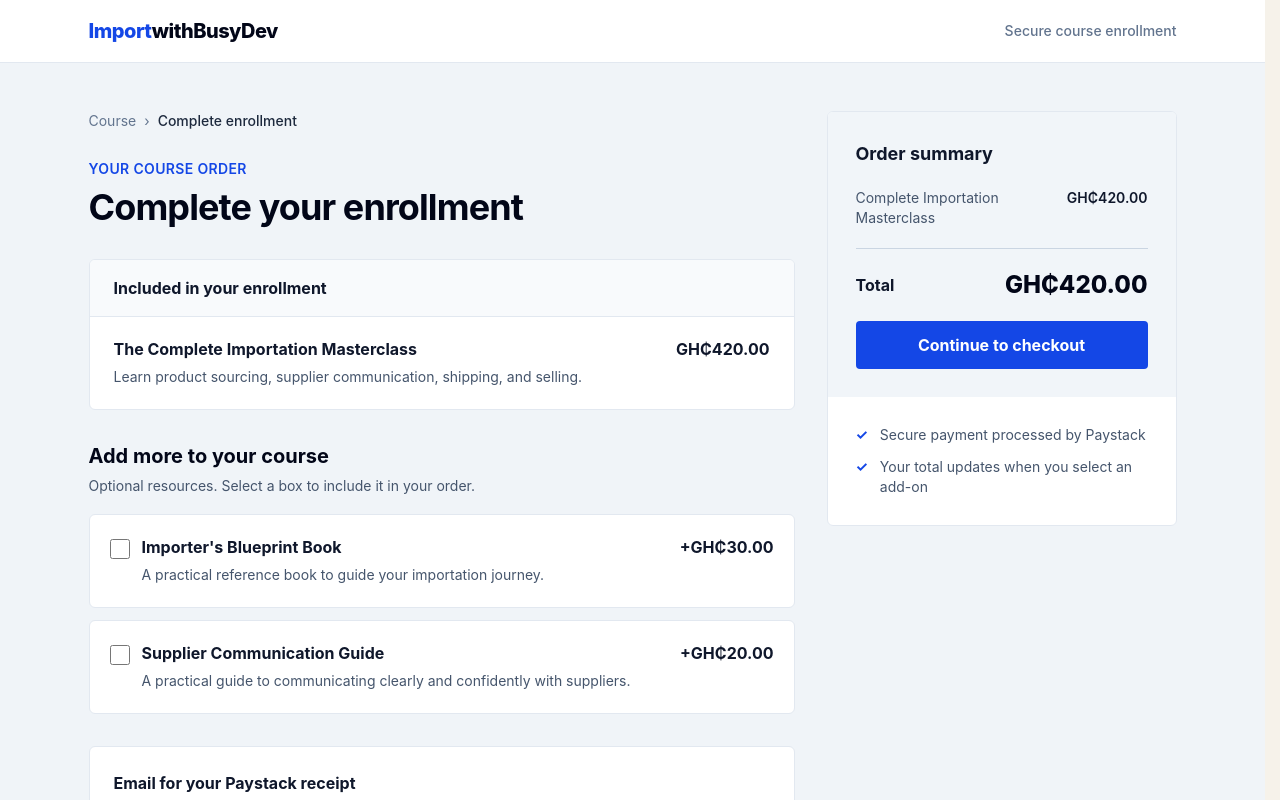
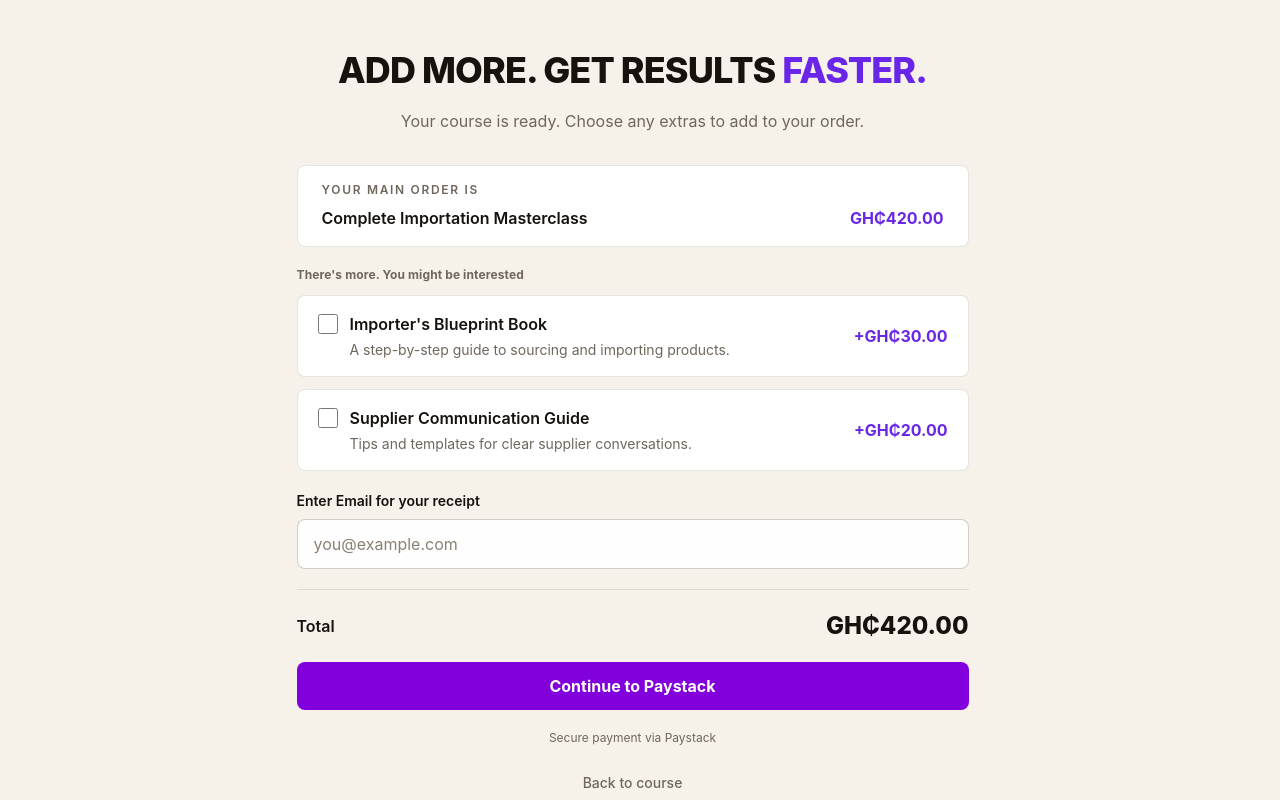
Before and after one commit to MrEben/importwithbusydev, a React (Vite) app: page /upsell in a window 1280 px wide. Shown: the top 800 px of the page. Built offline with nearby package versions, Linux system fonts and the light colour scheme.

Commit message:
updated upsell page

```diff
--- a/src/data/course-offers.js
+++ b/src/data/course-offers.js
@@ -2,8 +2,18 @@ export const COURSE_PRICE_GHS = 420;
 export const COACHING_PRICE_GHS = 950;
 
 export const COURSE_ADD_ONS = [
-  { id: "importers-blueprint", name: "Importer's Blueprint Book", priceGhs: 30 },
-  { id: "supplier-communication", name: "Supplier Communication Guide", priceGhs: 20 },
+  {
+    id: "importers-blueprint",
+    name: "Importer's Blueprint Book",
+    description: "A step-by-step guide to sourcing and importing products.",
+    priceGhs: 30,
+  },
+  {
+    id: "supplier-communication",
+    name: "Supplier Communication Guide",
+    description: "Tips and templates for clear supplier conversations.",
+    priceGhs: 20,
+  },
 ];
 
 export const COURSE_PACKAGES = [
--- a/src/pages/UpsellPage.jsx
+++ b/src/pages/UpsellPage.jsx
@@ -71,96 +71,62 @@ export default function UpsellPage() {
   }
 
   return (
-    <main className="min-h-screen bg-[#f0f4f8] font-sans text-slate-800">
+    <main className="min-h-screen bg-[var(--page-bg)] px-4 py-8 font-sans text-[var(--text)] sm:px-6 sm:py-12">
       <MetaPixel />
-      <header className="border-b border-slate-200 bg-white">
-        <div className="mx-auto flex min-h-[62px] max-w-6xl items-center justify-between px-5 sm:px-8">
-          <Link to="/checkout" className="text-lg font-extrabold tracking-tight text-slate-950 sm:text-xl">
-            <span className="text-blue-700">Import</span>withBusyDev
-          </Link>
-          <span className="hidden text-sm font-medium text-slate-500 sm:inline">
-            Secure course enrollment
-          </span>
-        </div>
+      <section className="mx-auto max-w-2xl">
+        <header className="mb-8 text-center">
+          <h1 className="text-3xl font-extrabold uppercase leading-tight tracking-tight text-[var(--text)] sm:text-4xl">
+            Add more. Get results <span className="text-[#6926E8]">faster.</span>
+          </h1>
+          <p className="mx-auto mt-4 max-w-lg text-sm leading-6 text-[var(--text-muted)] sm:text-base">
+            Your course is ready. Choose any extras to add to your order.
+          </p>
         </header>
 
-      <div className="mx-auto grid max-w-6xl gap-8 px-5 py-8 sm:px-8 sm:py-12 lg:grid-cols-[minmax(0,1fr)_350px] lg:items-start">
-        <section className="min-w-0">
-          <div className="mb-7 flex flex-wrap items-center gap-2 text-sm text-slate-500">
-            <Link to="/checkout" className="hover:text-blue-700">Course</Link>
-            <span aria-hidden="true">›</span>
-            <span className="font-medium text-slate-800">Complete enrollment</span>
-          </div>
-
-          <div className="mb-8">
-            <p className="mb-2 text-sm font-semibold uppercase tracking-wide text-blue-700">
-              Your course order
+        <form id="upsell-checkout" onSubmit={handlePayment} className="space-y-5">
+          <section className="rounded-lg border border-[var(--border)] bg-[var(--surface-strong)] px-5 py-4 sm:px-6">
+            <p className="mb-2 text-xs font-semibold uppercase tracking-[0.14em] text-[var(--text-muted)]">
+              Your Main Order Is
             </p>
-            <h1 className="mb-3 text-3xl font-bold tracking-tight text-slate-950 sm:text-4xl">
-              Complete your enrollment
-            </h1>
-            {/* <p className="max-w-2xl text-base leading-7 text-slate-600">
-              Your masterclass is included. Choose any optional guides you want
-              and review your total before continuing to Paystack.
-            </p> */}
-          </div>
-
-          <form id="upsell-checkout" onSubmit={handlePayment}>
-            <div className="mb-8 overflow-hidden rounded-md border border-slate-200 bg-white">
-              <div className="border-b border-slate-200 bg-slate-50 px-5 py-4 sm:px-6">
-                <h2 className="font-bold text-slate-900">Included in your enrollment</h2>
-              </div>
-              <div className="flex items-start justify-between gap-4 px-5 py-5 sm:px-6">
-                <div>
-                  <h3 className="font-bold text-slate-900">
-                    The Complete Importation Masterclass
-                  </h3>
-                  <p className="mt-1 text-sm leading-6 text-slate-600">
-                    Learn product sourcing, supplier communication, shipping, and selling.
-                  </p>
-                </div>
-                <span className="shrink-0 font-bold text-slate-900">
+            <div className="flex items-center justify-between gap-4">
+              <h2 className="font-semibold text-[var(--text)]">Complete Importation Masterclass</h2>
+              <span className="shrink-0 font-bold text-[#6926E8]">
                 {formatGhs(COURSE_PRICE_GHS)}
               </span>
             </div>
-            </div>
+          </section>
 
-            <fieldset className="mb-8">
-              <legend className="mb-1 text-xl font-bold text-slate-950">
-                Add more to your course
+          <fieldset>
+            <legend className="mb-3 text-xs font-bold tracking-[0.01em] text-[var(--text-muted)]">
+              There's more. You might be interested
             </legend>
-              <p className="mb-4 text-sm leading-6 text-slate-600">
-                Optional resources. Select a box to include it in your order.
-              </p>
             <div className="space-y-3">
               {COURSE_ADD_ONS.map((addOn) => {
                 const selected = selectedAddOns.includes(addOn.id);
                 return (
                   <label
                     key={addOn.id}
-                      className={`flex cursor-pointer items-start justify-between gap-4 rounded-md border bg-white p-4 transition sm:p-5 ${
+                    className={`flex cursor-pointer items-center justify-between gap-4 rounded-lg border px-4 py-4 transition sm:px-5 ${
                       selected
-                          ? "border-blue-600 ring-1 ring-blue-600"
-                          : "border-slate-200 hover:border-blue-300"
+                        ? "border-[#6926E8] bg-[rgba(105,38,232,0.08)]"
+                          : "border-[var(--border)] bg-[var(--surface-strong)] hover:border-[#6926E8]"
                     }`}
                   >
-                      <span className="flex gap-3">
+                    <span className="flex min-w-0 items-start gap-3">
                       <input
                         type="checkbox"
                         checked={selected}
                         onChange={() => toggleAddOn(addOn.id)}
-                          className="mt-1 h-5 w-5 shrink-0 accent-blue-700 focus:ring-blue-600"
+                        className="mt-0.5 h-5 w-5 shrink-0 accent-purple-700 focus:ring-purple-600"
                       />
                       <span>
-                          <span className="block font-bold text-slate-900">{addOn.name}</span>
-                          <span className="mt-1 block text-sm leading-6 text-slate-600">
-                            {addOn.id === "importers-blueprint"
-                              ? "A practical reference book to guide your importation journey."
-                              : "A practical guide to communicating clearly and confidently with suppliers."}
+                        <span className="block font-semibold text-[var(--text)]">{addOn.name}</span>
+                        <span className="mt-1 block text-sm leading-5 text-[var(--text-muted)]">
+                          {addOn.description}
                         </span>
                       </span>
                     </span>
-                      <span className="shrink-0 font-bold text-slate-900">
+                    <span className="shrink-0 font-bold text-[#6926E8]">
                       +{formatGhs(addOn.priceGhs)}
                     </span>
                   </label>
@@ -169,13 +135,10 @@ export default function UpsellPage() {
             </div>
           </fieldset>
 
-            <div className="mb-6 rounded-md border border-slate-200 bg-white p-5 sm:p-6">
-              <label htmlFor="buyer-email" className="mb-2 block font-bold text-slate-900">
-                Email for your Paystack receipt
+          <div>
+            <label htmlFor="buyer-email" className="mb-2 block text-sm font-semibold text-[var(--text)]">
+              Enter Email for your receipt
             </label>
-              <p className="mb-3 text-sm text-slate-600">
-                Enter the email address where you want your payment receipt sent.
-              </p>
             <input
               id="buyer-email"
               type="email"
@@ -185,75 +148,38 @@ export default function UpsellPage() {
               value={email}
               onChange={(event) => setEmail(event.target.value)}
               placeholder="you@example.com"
-                className="w-full rounded border border-slate-300 bg-white px-4 py-3 text-slate-900 placeholder:text-slate-400 focus:border-blue-600 focus:outline-none focus:ring-2 focus:ring-blue-100"
+              className="w-full rounded-lg border border-[var(--border-strong)] bg-[var(--surface-field)] px-4 py-3 text-[var(--text)] placeholder:text-[var(--text-soft)] focus:border-[#6926E8] focus:outline-none focus:ring-2 focus:ring-purple-700/20"
             />
           </div>
 
           {error && (
-              <p className="mb-5 rounded border border-red-200 bg-red-50 p-4 text-sm text-red-800" role="alert">
+            <p className="rounded-lg border border-red-400/30 bg-red-950/40 p-4 text-sm text-red-200" role="alert">
               {error}
             </p>
           )}
 
-            <div className="flex flex-col-reverse gap-3 sm:flex-row sm:items-center sm:justify-between">
-              <Link
-                className="inline-flex min-h-12 items-center justify-center rounded border border-slate-300 bg-white px-5 py-3 font-semibold text-slate-700 transition hover:bg-slate-50"
-                to="/checkout"
-              >
-                Back to course
-              </Link>
+          <div className="flex items-center justify-between border-t border-[var(--border)] pt-5">
+            <span className="font-semibold text-[var(--text)]">Total</span>
+            <span className="text-2xl font-extrabold text-[var(--text)]">{formatGhs(total)}</span>
+          </div>
+
           <button
             type="submit"
             form="upsell-checkout"
             disabled={isStartingPayment}
-                className="inline-flex min-h-12 items-center justify-center rounded bg-blue-700 px-6 py-3 font-bold text-white transition hover:bg-blue-800 focus:outline-none focus:ring-2 focus:ring-blue-500 focus:ring-offset-2 disabled:cursor-wait disabled:opacity-60"
+            className="inline-flex min-h-12 w-full items-center justify-center rounded-lg bg-purple-700 px-6 py-3 font-bold text-white transition hover:bg-orange-700 focus:outline-none focus:ring-2 focus:ring-purple-500 focus:ring-offset-2 focus:ring-offset-[var(--page-bg)] disabled:cursor-wait disabled:opacity-60"
           >
-                {isStartingPayment ? "Connecting to Paystack..." : `Continue to Paystack · ${formatGhs(total)}`}
+            {isStartingPayment ? "Connecting to Paystack..." : "Continue to Paystack"}
           </button>
+          <p className="text-center text-xs text-[var(--text-muted)]">Secure payment via Paystack</p>
+        </form>
+
+        <div className="mt-6 text-center">
+          <Link to="/checkout" className="text-sm font-medium text-[var(--text-muted)] transition hover:text-[var(--text)]">
+            Back to course
+          </Link>
         </div>
-          </form>
       </section>
-
-        <aside className="overflow-hidden rounded-md border border-slate-200 bg-white lg:sticky lg:top-6">
-          <div className="bg-slate-100 p-6 sm:p-7">
-            <h2 className="mb-5 text-lg font-bold text-slate-900">Order summary</h2>
-            <div className="space-y-3 text-sm">
-              <div className="flex justify-between gap-3">
-                <span className="text-slate-600">Complete Importation Masterclass</span>
-                <span className="font-semibold text-slate-900">{formatGhs(COURSE_PRICE_GHS)}</span>
-              </div>
-              {COURSE_ADD_ONS.filter((addOn) => selectedAddOns.includes(addOn.id)).map((addOn) => (
-                <div key={addOn.id} className="flex justify-between gap-3">
-                  <span className="text-slate-600">{addOn.name}</span>
-                  <span className="font-semibold text-slate-900">{formatGhs(addOn.priceGhs)}</span>
-                </div>
-              ))}
-            </div>
-            <div className="mt-5 flex items-center justify-between border-t border-slate-300 pt-5">
-              <span className="text-base font-bold text-slate-900">Total</span>
-              <span className="text-2xl font-extrabold text-slate-950">{formatGhs(total)}</span>
-            </div>
-            <button
-              type="submit"
-              form="upsell-checkout"
-              disabled={isStartingPayment}
-              className="mt-5 inline-flex min-h-12 w-full items-center justify-center rounded bg-blue-700 px-5 py-3 font-bold text-white transition hover:bg-blue-800 focus:outline-none focus:ring-2 focus:ring-blue-500 focus:ring-offset-2 disabled:cursor-wait disabled:opacity-60"
-            >
-              {isStartingPayment ? "Connecting to Paystack..." : "Continue to checkout"}
-            </button>
-          </div>
-          <div className="space-y-3 p-6 text-sm text-slate-600 sm:p-7">
-            <p className="flex gap-3">
-              <span className="font-bold text-blue-700" aria-hidden="true">✓</span>
-              Secure payment processed by Paystack
-            </p>
-            <p className="flex gap-3">
-              <span className="font-bold text-blue-700" aria-hidden="true">✓</span>
-              Your total updates when you select an add-on
-            </p>
-          </div>
-        </aside>
-      </div>
     </main>
   );
 }
```
Lines whose indentation alone changed are shown as unchanged.
